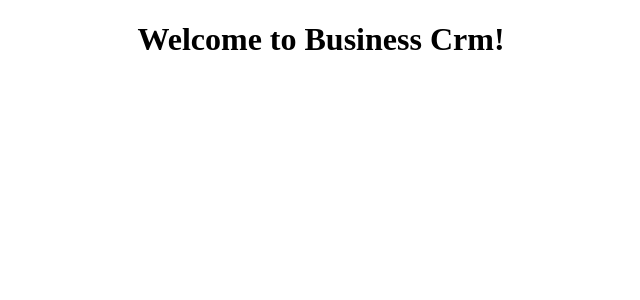
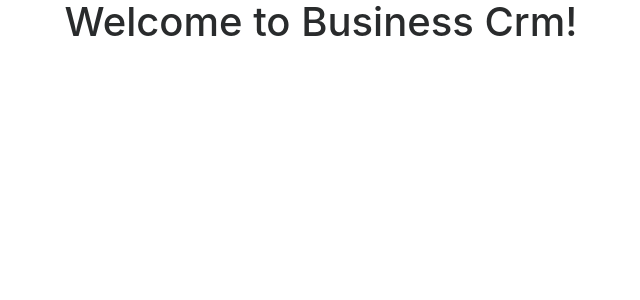
Before and after one commit to akhilapnair/Ngrx-Business-Crm, an Angular app: page /customer in a window 1280 px wide. Shown: the top 300 px of the page, without its empty margins (319-959 px from the left). Built offline with nearby package versions, Linux system fonts and the light colour scheme.

Commit message:
integrated bootstrap links in index.js

```diff
--- a/src/app/app-modules/customer/components/customer-list/cutomer-list.component.scss
+++ b/src/app/app-modules/customer/components/customer-list/cutomer-list.component.scss
@@ -0,0 +1,3 @@
+.customer-list {
+
+}
--- a/src/app/app.routing.ts
+++ b/src/app/app.routing.ts
@@ -11,7 +11,7 @@
             loadChildren: 'app/app-modules/customer.module#CustomerModule'
           }
         ],
-      },]
+      }, ];
 @NgModule({
   imports: [
      RouterModule.forRoot(appRoutes)
--- a/src/index.html
+++ b/src/index.html
@@ -4,9 +4,18 @@
   <meta charset="utf-8">
   <title>NgrxBusinessCrm</title>
   <base href="/">
+  <!-- material icon -->
   <link href="https://fonts.googleapis.com/icon?family=Material+Icons" rel="stylesheet">
   <meta name="viewport" content="width=device-width, initial-scale=1">
   <link rel="icon" type="image/x-icon" href="favicon.ico">
+   <!-- Bootstrap CSS -->
+   <link href="https://maxcdn.bootstrapcdn.com/bootstrap/4.0.0/css/bootstrap.min.css" rel="stylesheet">
+   <link rel="stylesheet" href="https://maxcdn.bootstrapcdn.com/bootstrap/4.0.0-beta.3/css/bootstrap.min.css" integrity="sha384-Zug+QiDoJOrZ5t4lssLdxGhVrurbmBWopoEl+M6BdEfwnCJZtKxi1KgxUyJq13dy" crossorigin="anonymous">
+   <link rel="stylesheet" href="https://maxcdn.bootstrapcdn.com/font-awesome/4.7.0/css/font-awesome.min.css">
+
+   <script src="https://code.jquery.com/jquery-3.2.1.slim.min.js" integrity="sha384-KJ3o2DKtIkvYIK3UENzmM7KCkRr/rE9/Qpg6aAZGJwFDMVNA/GpGFF93hXpG5KkN" crossorigin="anonymous"></script>
+   <script src="https://cdnjs.cloudflare.com/ajax/libs/popper.js/1.12.3/umd/popper.min.js" integrity="sha384-vFJXuSJphROIrBnz7yo7oB41mKfc8JzQZiCq4NCceLEaO4IHwicKwpJf9c9IpFgh" crossorigin="anonymous"></script>
+   <script src="https://maxcdn.bootstrapcdn.com/bootstrap/4.0.0-beta.2/js/bootstrap.min.js" integrity="sha384-alpBpkh1PFOepccYVYDB4do5UnbKysX5WZXm3XxPqe5iKTfUKjNkCk9SaVuEZflJ" crossorigin="anonymous"></script>
 </head>
 <body>
   <app-root></app-root>
```
